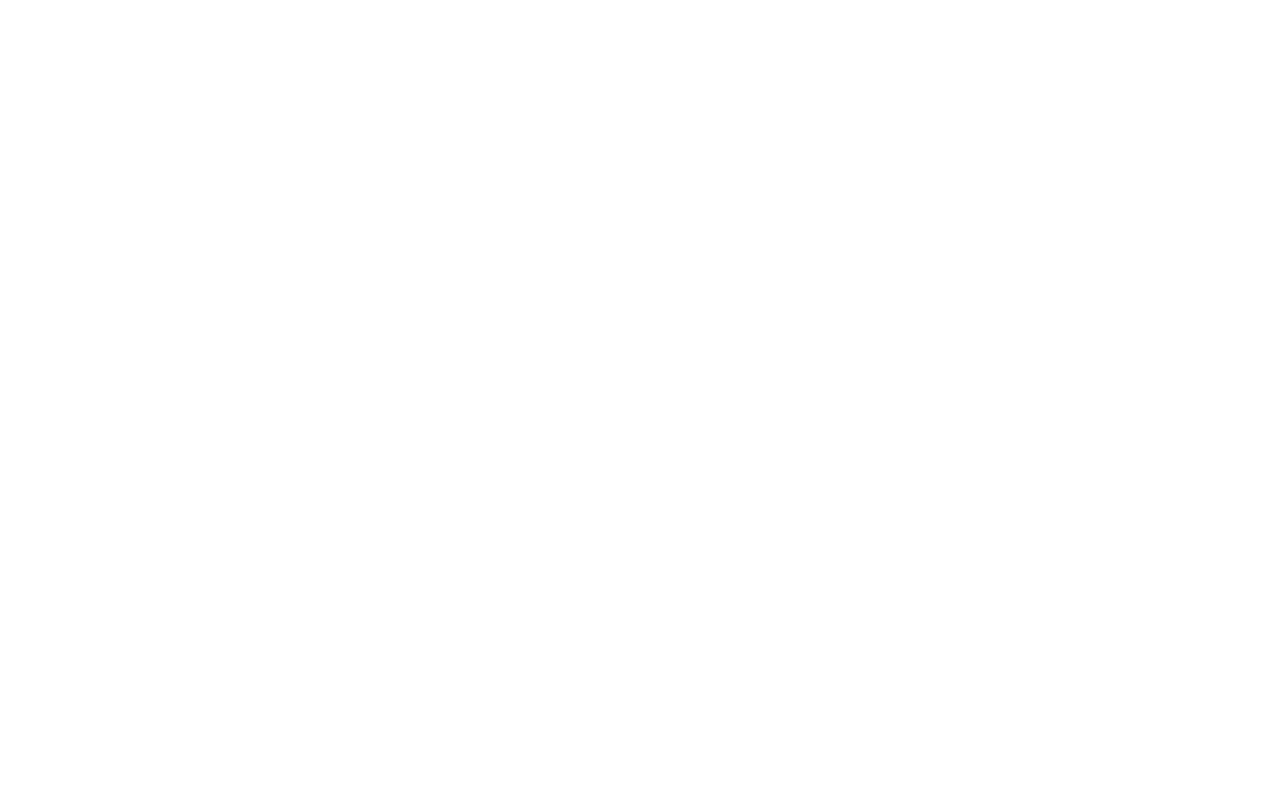
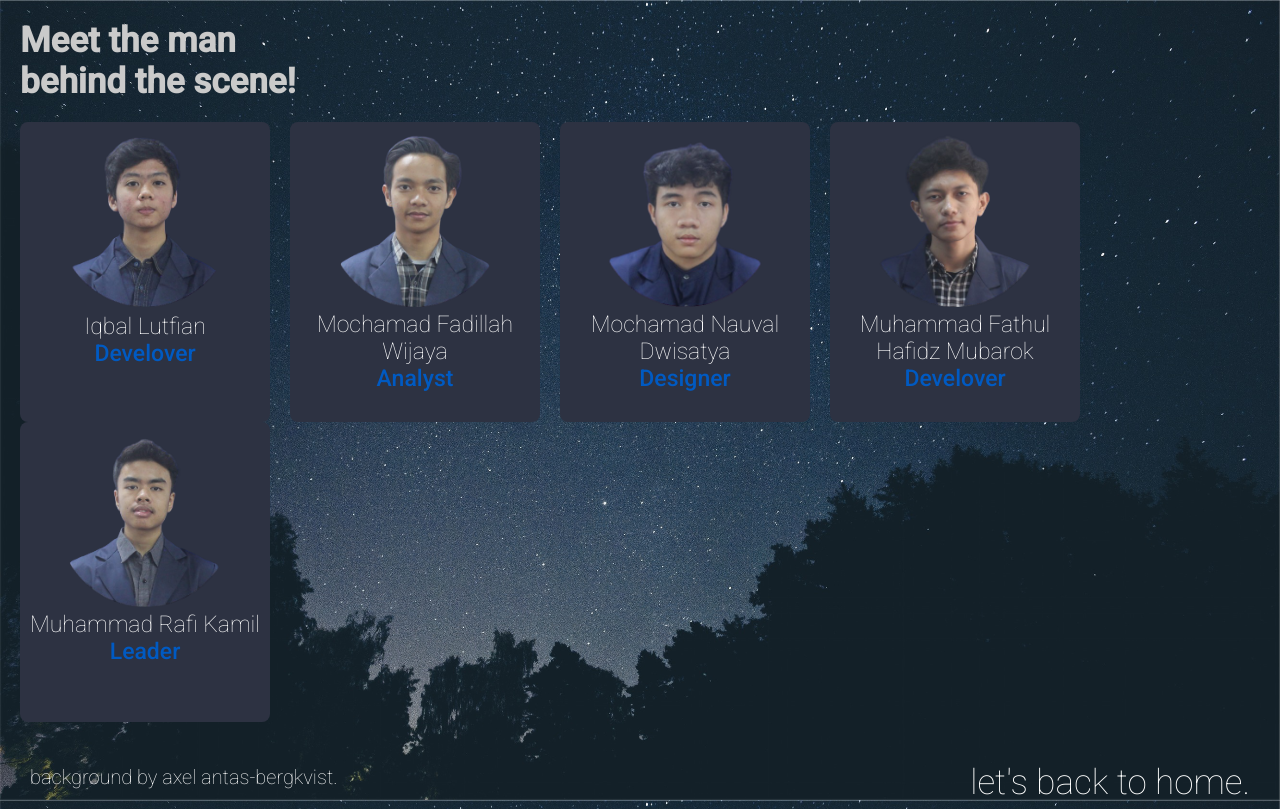
Before and after one commit to SekelompokOrangKuat/SOK_Segmentasi, a plain HTML site: page about-us.html in a window 1280 px wide. Drawn offline with Linux system fonts and the light colour scheme.

Commit message:
big update

```diff
--- a/about-us.html
+++ b/about-us.html
@@ -3,9 +3,46 @@
 <head>
     <meta charset="UTF-8">
     <meta name="viewport" content="width=device-width, initial-scale=1.0">
-    <title>Document</title>
+    <title>About Us!</title>
+    <link rel="icon" href="img/tree.ico" type="image/gif" sizes="16x16"></title>
+    <link rel="stylesheet" href="style-aboutus.css">
+    <link href="https://fonts.googleapis.com/css2?family=Roboto:wght@100;300;500&display=swap" rel="stylesheet">
 </head>
 <body>
+    <div id="content-wrapper">
+        <h1>Meet the man <br>behind the scene!</h1>
+        <div class="profile-tab">
+            <div class="tab">
+                <img src="img/iqbal-s-t.png" alt="">
+                <span class="name"><br>Iqbal Lutfian<br></span>
+                <span class="role">Develover</span>
+            </div>
+            <div class="tab">
+                <img src="img/fadil-s-t.png" alt="">
+                <span class="name">Mochamad Fadillah Wijaya<br></span>
+                <span class="role">Analyst</span>
+            </div>
+            <div class="tab">
+                <img src="img/nauval-s-t.png" alt="">
+                <span class="name">Mochamad Nauval Dwisatya<br></span>
+                <span class="role">Designer</span>
+            </div>
+            <div class="tab">
+                <img src="img/pautul-s-t.png" alt="">
+                <span class="name">Muhammad Fathul Hafidz Mubarok<br></span>
+                <span class="role">Develover</span>
+            </div>
+            <div class="tab">
+                <img src="img/rafi-s-t.png" alt="">
+                <span class="name">Muhammad Rafi Kamil<br></span>
+                <span class="role">Leader</span>
+            </div>
+        </div>
+        <div class="back">
+            <a href="index.html">let's back to home.</a>
+            <p>background by axel antas-bergkvist.</p>
+        </div>
 
+    </div>
 </body>
 </html>
--- /dev/null
+++ b/style-aboutus.css
@@ -0,0 +1,14 @@
+body{overflow: hidden;;margin: 0; padding: 0; background-image: url("img/mountain-n-bg.jpeg"); background-size: 100%; background-position: center; background-attachment: fixed; background-repeat: no-repeat; font-family: Roboto, sans-serif;}
+a{text-decoration: none;}
+#content-wrapper{width: 100%; margin: 0; padding: 0;}
+#content-wrapper h1{color: rgb(202, 202, 202); font-size: 35px; margin: 20px; margin-top: 20px; font-weight: bold;}
+.profile-tab{margin: 0 auto; width: 100%; height: 350px; margin-top: 10px; padding: 0;}
+.tab{width: 250px; height: 300px; margin-left: 20px; background-color: rgb(45, 50, 66); border-radius: 8px; float: left; text-align: center;}
+.tab img{width: 175px; height: 175px;margin-top: 10px;}
+.tab span{text-align: center; font-size: 23px;}
+.name{color: white; font-weight: 100;}
+.role{color: rgb(0, 90, 194); font-weight: 500;}
+.back{width: 100%; float: right}
+.back p{float: left; font-size: 20px; color: white; margin-top: 43px; margin-left: 30px; font-weight: 100;}
+.back a{float: right; font-size: 35px; color: white; margin-top: 40px; margin-right: 30px; font-weight: 100; transition: .3s;}
+.back a:hover{background: white; color: rgb(25, 65, 102); transition: .3s;}
--- a/style-index.css
+++ b/style-index.css
@@ -35,6 +35,9 @@ dt{align-self: flex-start;width: 100%;font-weight: 700;display: block;text-align
 .percentage {font-size: .8em;line-height: 1;text-transform: uppercase;width: 100%;height: 40px;margin-left: 130px;}
 .percentage:after {content: "";display: block;background-color: #3d9970;width: 50px;margin-bottom: 10px;height: 90%;position: relative;top: 50%;-webkit-transform: translateY(-50%);transform: translateY(-50%);-webkit-transition: background-color .3s ease;transition: background-color .3s ease;cursor: pointer;}
 .percentage:hover:after, .percentage:focus:after {background-color: #aaa;}
+.bg-blue:after{background-color: rgb(61, 72, 221);}
+.bg-chocolate:after{background-color: rgb(179, 77, 5);}
+.bg-yellow:after{background-color: rgb(165, 177, 1);}
 
   .percentage-1:after {
     width: 1%;
```
Also changed, not shown: faq.html (added, +12 -0 lines), index.html (+5 -4 lines), img/fadil-s-t.png (added), img/iqbal-s-t.png (added), img/mountain-n-bg.jpeg (added), img/nauval-s-t.png (added), img/pautul-s-t.png (added), img/rafi-s-t.png (added), img/sea-bg.jpg (added), img/tree.ico (added), img/up.png (deleted).
